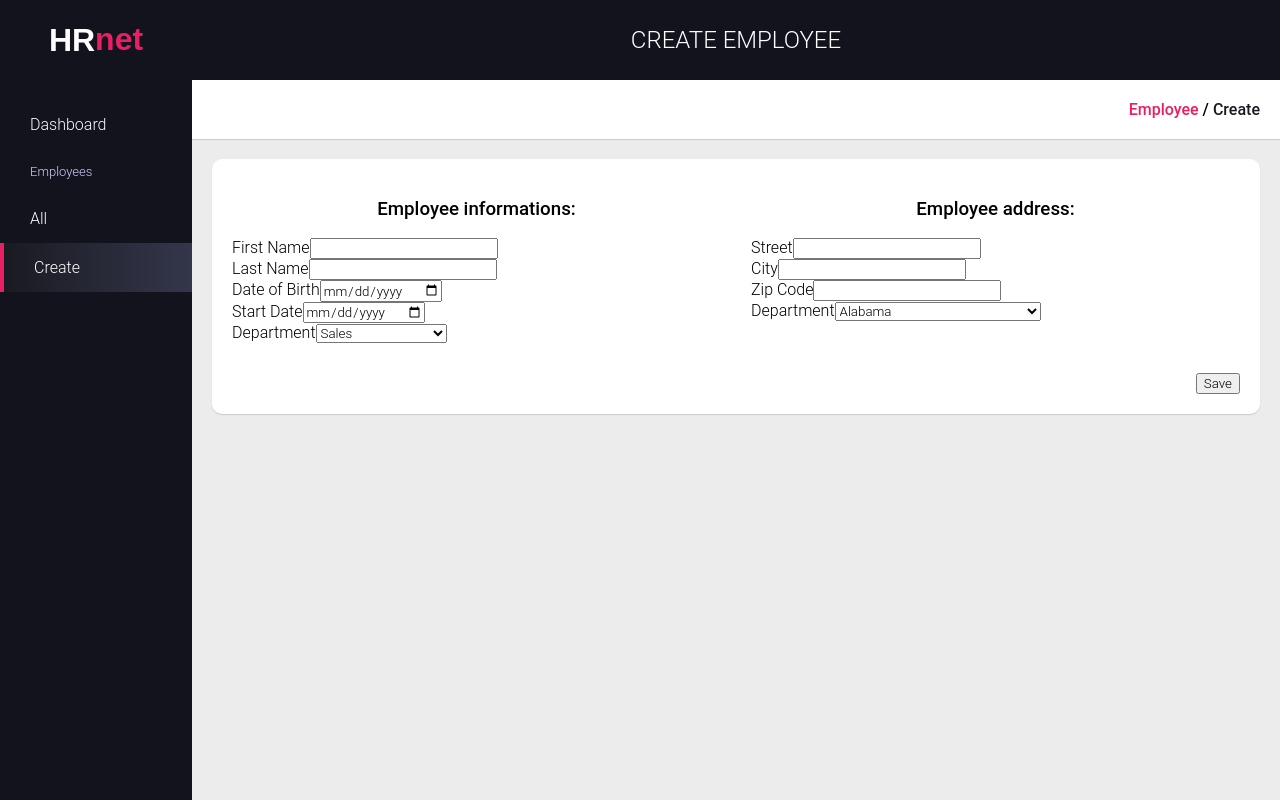
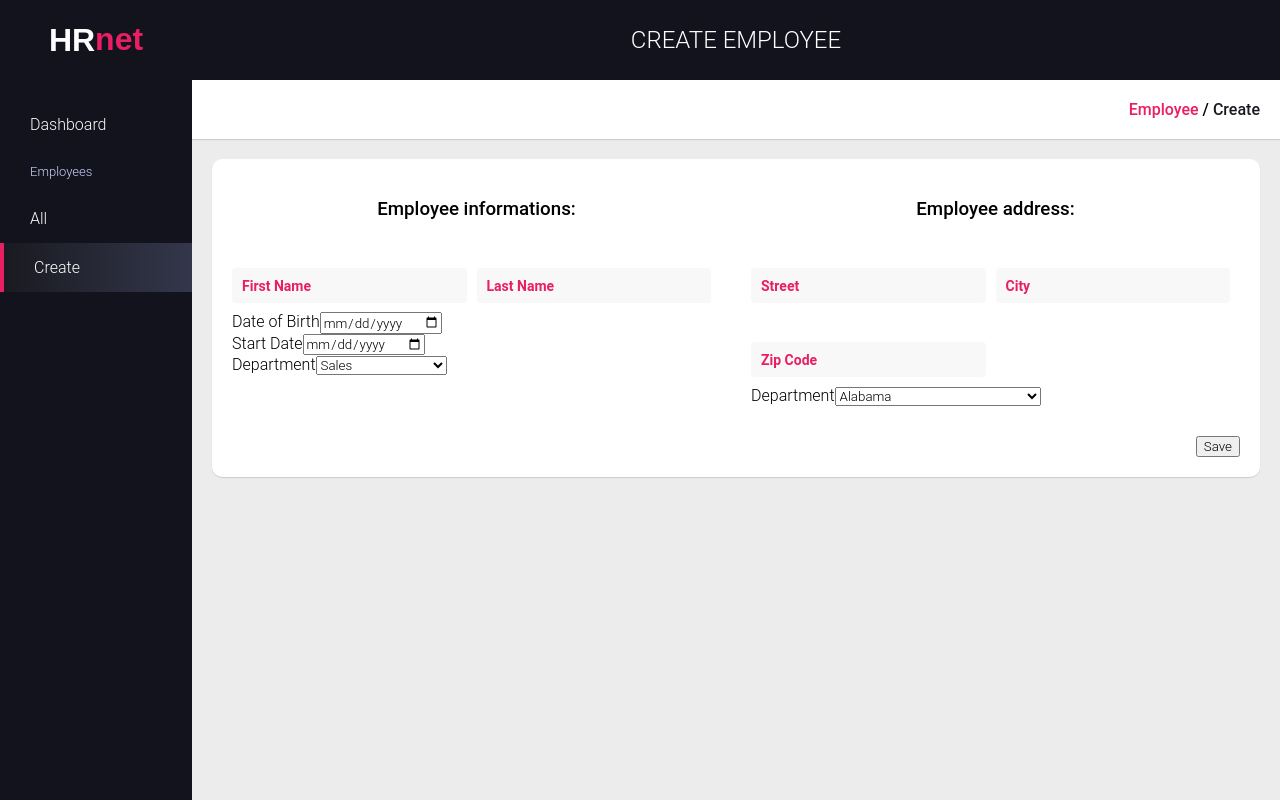
Before and after one commit to BELAID78/P14_React_HRnet, a React (Create React App) app: page /create-employee in a window 1280 px wide. Built offline with nearby package versions, Linux system fonts and the light colour scheme.

Commit message:
refactor Code & create TextInput component

```diff
--- a/src/components/CreateEmployeeForm/CreateEmployeeForm.js
+++ b/src/components/CreateEmployeeForm/CreateEmployeeForm.js
@@ -1,9 +1,11 @@
 import React from 'react'
 
-import './createEmployeeForm.css'
+import TextInput from './../TextInput/TextInput'
 
 import departments from '../../__mock__/departments'
 import states from '../../__mock__/states'
+
+import './createEmployeeForm.css'
 
 function CreateEmployeeForm() {
     return (
@@ -12,15 +14,9 @@ function CreateEmployeeForm() {
                 <div className='employee-informations'>
                     <h3>Employee informations:</h3>
 
-                    <div className='text-input'>
-                        <label htmlFor='first-name'>First Name</label>
-                        <input id='first-name' type='text' />
-                    </div>
+                    <TextInput label='First Name' htmlFor='first-name' type='text' />
 
-                    <div className='text-input'>
-                        <label htmlFor='last-name'>Last Name</label>
-                        <input id='last-name' type='text' />
-                    </div>
+                    <TextInput label='Last Name' htmlFor='last-name' type='text' />
 
                     <div className='date-input'>
                         <label htmlFor='date-of-birth'>Date of Birth</label>
@@ -44,20 +40,11 @@ function CreateEmployeeForm() {
                 <div className='employee-address'>
                     <h3>Employee address:</h3>
 
-                    <div className='text-input'>
-                        <label htmlFor='street'>Street</label>
-                        <input id='street' type='text' />
-                    </div>
+                    <TextInput label='Street' htmlFor='street' type='text' />
 
-                    <div className='text-input'>
-                        <label htmlFor='city'>City</label>
-                        <input id='city' type='text' />
-                    </div>
+                    <TextInput label='City' htmlFor='city' type='text' />
 
-                    <div className='text-input'>
-                        <label htmlFor='zip-code'>Zip Code</label>
-                        <input id='zip-code' type='text' />
-                    </div>
+                    <TextInput label='Zip Code' classname='top-15' htmlFor='zip-code' type='text' />
 
                     <div className='select-input'>
                         <label htmlFor='department'>Department</label>
--- /dev/null
+++ b/src/components/TextInput/TextInput.js
@@ -0,0 +1,15 @@
+import React from 'react'
+
+import './textInput.css';
+
+function TextInput({label, htmlFor, type, classname}) {
+
+    return (
+        <div className={'text-input ' + classname}>
+            <label htmlFor={htmlFor}>{label}</label>
+            <input id={htmlFor} type={type} />
+        </div>
+    )
+}
+
+export default TextInput
--- /dev/null
+++ b/src/components/TextInput/textInput.css
@@ -0,0 +1,37 @@
+.text-input {
+    position: relative;
+    height: 20px;
+    width: calc(50% - 10px);
+    display: inline-block;
+}
+
+.text-input {
+    margin: 30px 10px 20px 0px;
+}
+
+.text-input label {
+    font-weight: bold;
+    color: var(--pink-text);
+    font-size: 14px;
+}
+
+.text-input label {
+    z-index: 10;
+    position: absolute;
+    top: 10px;
+    left: 10px;
+    transition: all 0.2s linear;
+}
+
+.text-input input {
+    font-weight: 500;
+    position: absolute;
+    top: 0px;
+    left: 0px;
+    padding: 10px 15px;
+    border: none;
+    outline: none;
+    border-radius: 4px;
+    width: 100%;
+    background-color: var(--gray-bg);
+}
```
